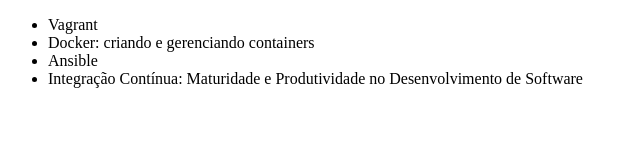
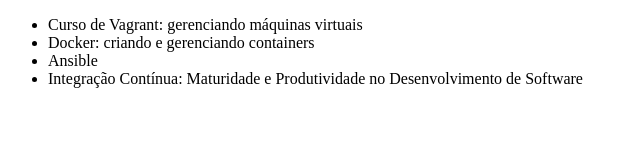
Before and after one commit to juliogiacobbo/alura-git, a plain HTML site: page index.html in a window 1280 px wide. Shown: the whole page, without its empty margins (0-640 px from the left). Drawn offline with Linux system fonts and the light colour scheme.

Commit message:
Corrigindo curso de vagrant

```diff
--- a/index.html
+++ b/index.html
@@ -6,7 +6,7 @@
 </head>
 <body>
     <ul>
-        <li>Vagrant</li>
+        <li>Curso de Vagrant: gerenciando máquinas virtuais</li>
         <li>Docker: criando e gerenciando containers</li>
         <li>Ansible</li>
         <li>Integração Contínua: Maturidade e Produtividade no Desenvolvimento de Software</li>
```
